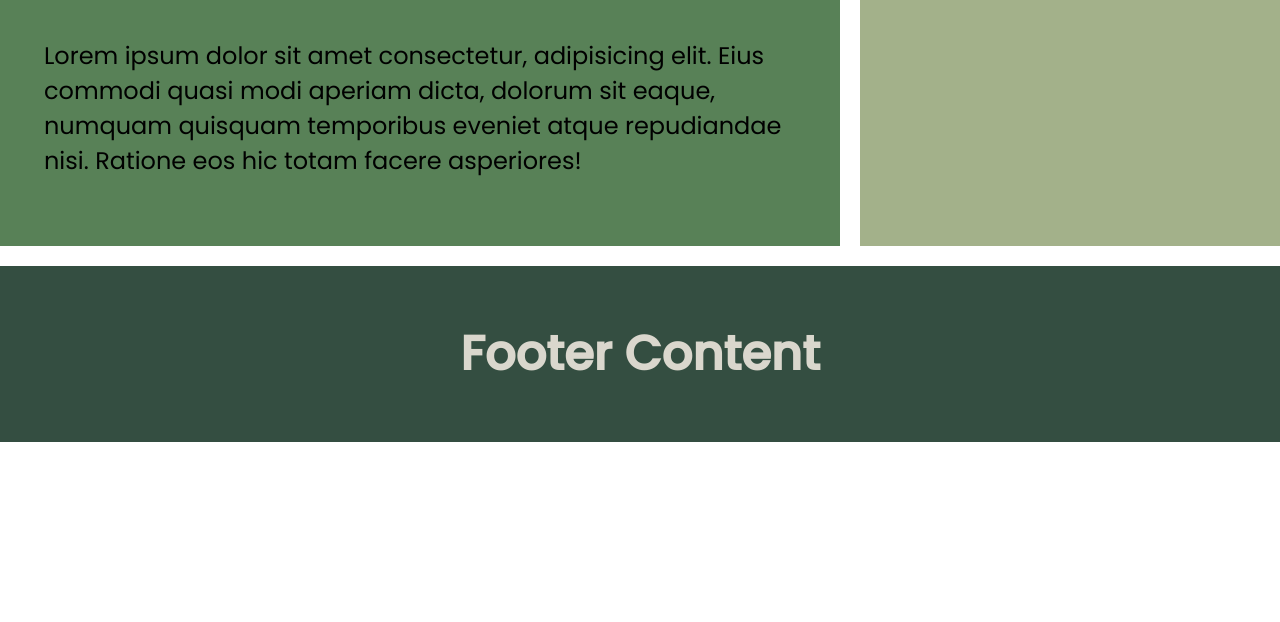
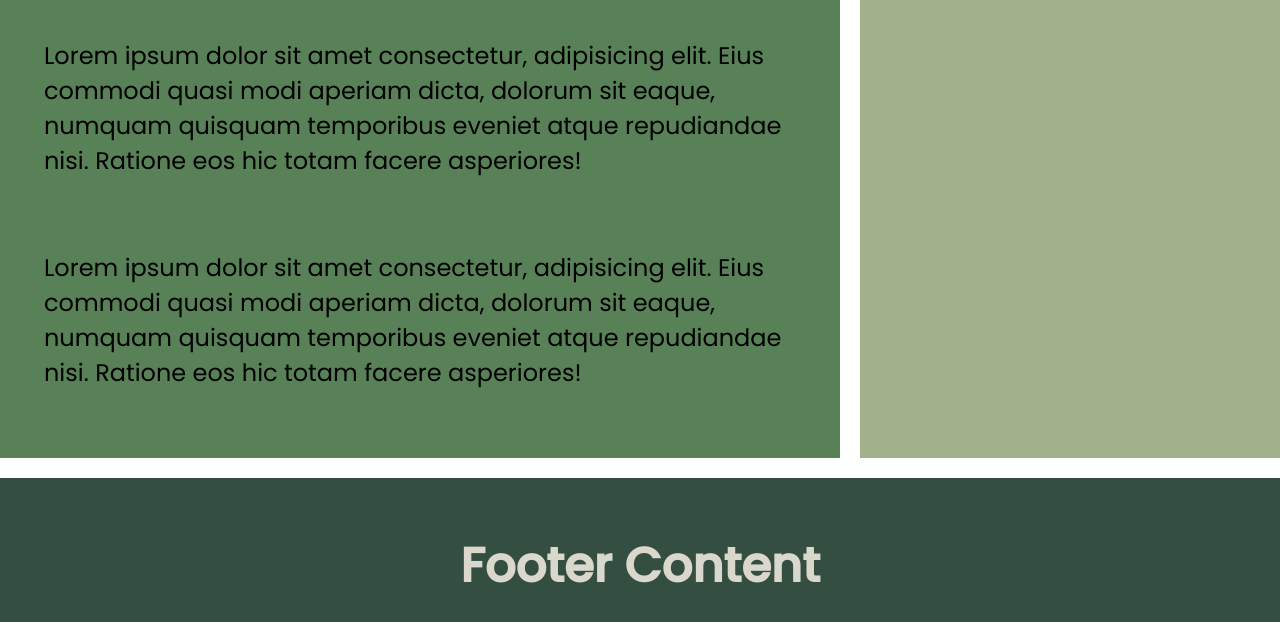
Before and after one commit to demetrioaris/wdd131, a plain HTML site: page week01/basic-layout.html in a window 1280 px wide. Shown: the part 398-1020 px from the top of the page. Before the commit the page ends 840 px from the top, so only its background shows below. Drawn offline with Linux system fonts and the light colour scheme.

Commit message:
Audit the basic HTML and CSS #2

```diff
--- a/week01/basic-layout.html
+++ b/week01/basic-layout.html
@@ -19,6 +19,7 @@
     <main>
         <h1>Main Content</h1>
         <p>Lorem ipsum dolor sit amet consectetur, adipisicing elit. Eius commodi quasi modi aperiam dicta, dolorum sit eaque, numquam quisquam temporibus eveniet atque repudiandae nisi. Ratione eos hic totam facere asperiores!</p>
+        <p>Lorem ipsum dolor sit amet consectetur, adipisicing elit. Eius commodi quasi modi aperiam dicta, dolorum sit eaque, numquam quisquam temporibus eveniet atque repudiandae nisi. Ratione eos hic totam facere asperiores!</p>
     </main>
     <aside>
         <h1>Aside Content</h1>
```
